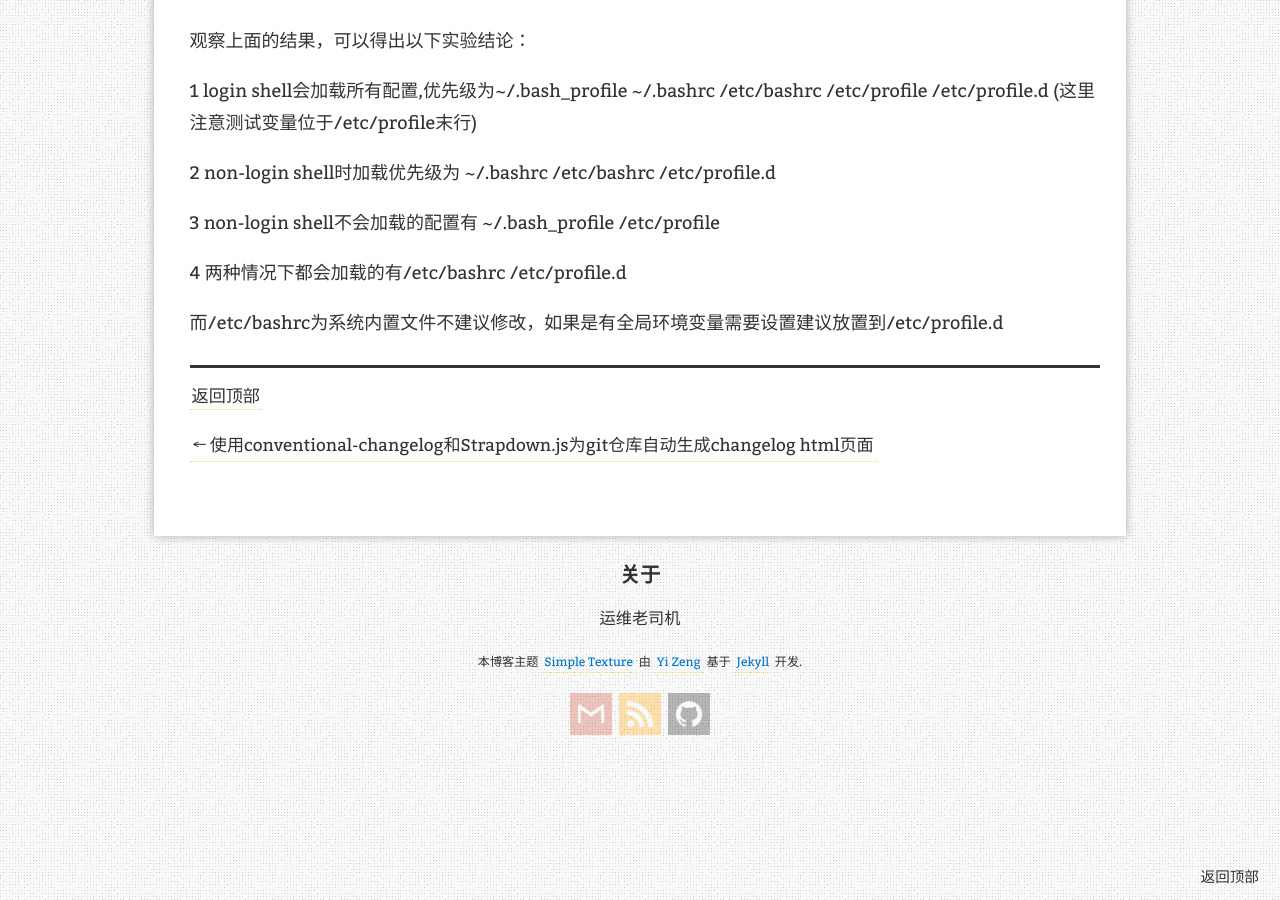
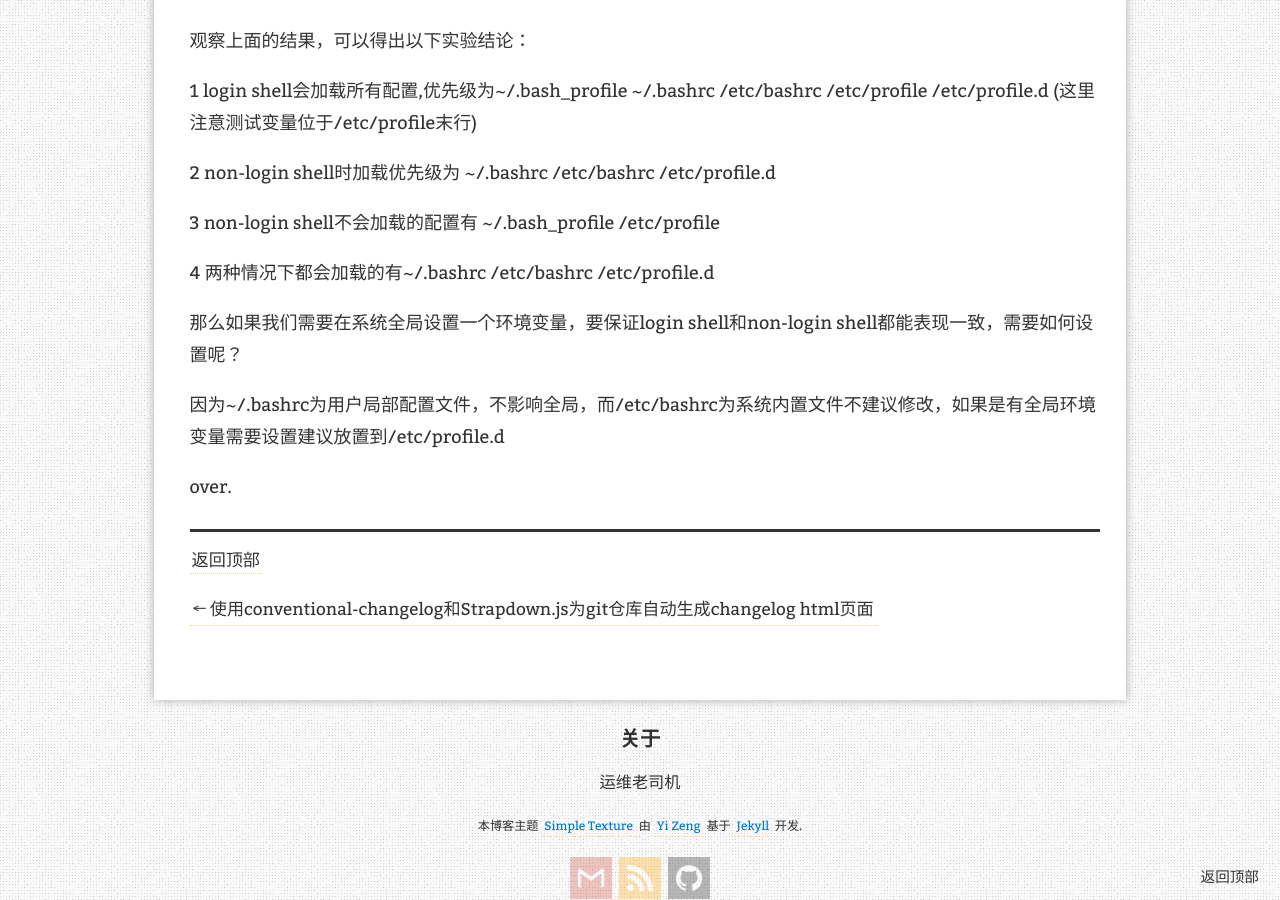
Before and after one commit to itxx00/itxx00.github.io, a Jekyll site: the page built from _posts/2021-02-24-bash-rc-profile-exec-order.md, in a window 1280 px wide and 900 px high, scrolled down 2624 px. Built offline with Jekyll 4.4.1, drawn with Linux system fonts in a browser that asks for light colours; comment, search, counter and statistics services are not loaded.

Commit message:
new post: 2021-02-24-bash-rc-profile-exec-order.md

```diff
--- a/_posts/2021-02-24-bash-rc-profile-exec-order.md
+++ b/_posts/2021-02-24-bash-rc-profile-exec-order.md
@@ -101,6 +101,11 @@ etc-profile-d
 
 3 non-login shell不会加载的配置有 ~/.bash_profile /etc/profile
 
-4 两种情况下都会加载的有/etc/bashrc /etc/profile.d
+4 两种情况下都会加载的有~/.bashrc /etc/bashrc /etc/profile.d
 
-而/etc/bashrc为系统内置文件不建议修改，如果是有全局环境变量需要设置建议放置到/etc/profile.d
+那么如果我们需要在系统全局设置一个环境变量，要保证login shell和non-login shell都能表现一致，需要如何设置呢？
+
+因为~/.bashrc为用户局部配置文件，不影响全局，而/etc/bashrc为系统内置文件不建议修改，如果是有全局环境变量需要设置建议放置到/etc/profile.d
+
+
+over.
```
